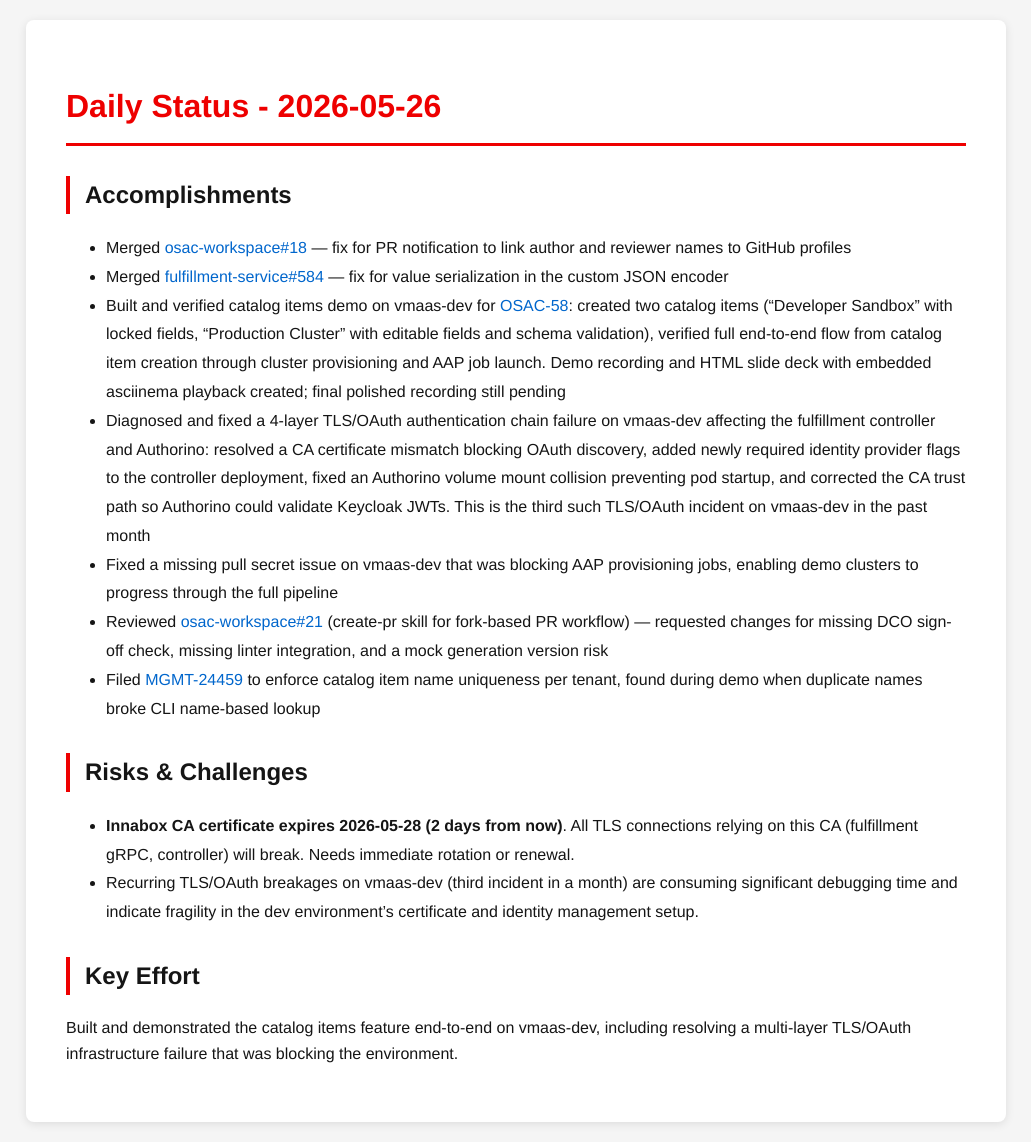
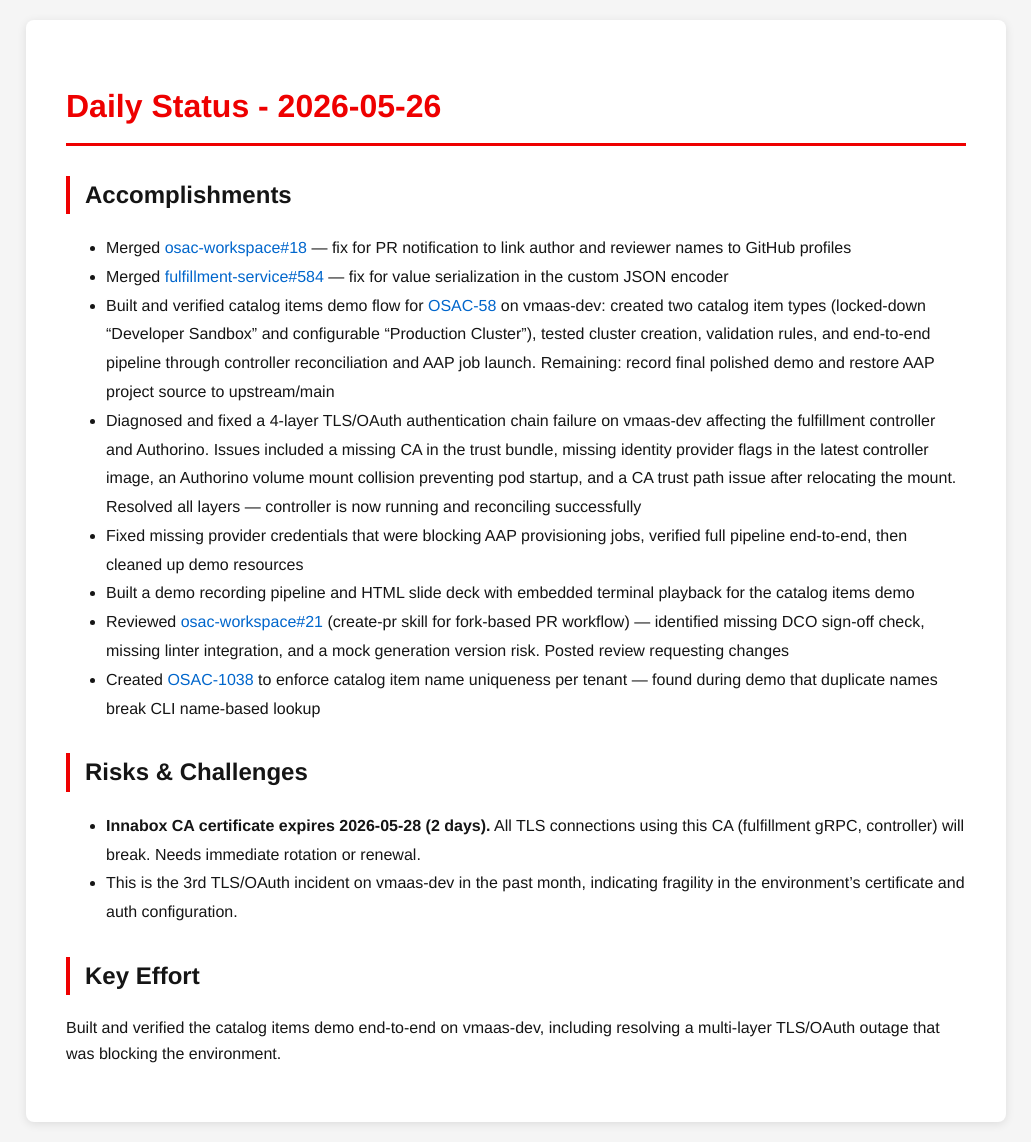
Before and after one commit to tzvatot/daily-status, a Jekyll site: the page built from 2026-05-26.md, in a window 1280 px wide. Shown: the whole page, without its empty margins (124-1155 px from the left). Built offline with Jekyll 4.4.1, drawn with Linux system fonts in a browser that asks for light colours.

Commit message:
Daily status update - 2026-05-26

```diff
--- a/2026-05-26.md
+++ b/2026-05-26.md
@@ -9,15 +9,16 @@ date: 2026-05-26
 ## Accomplishments
 - Merged [osac-workspace#18](https://github.com/osac-project/osac-workspace/pull/18) — fix for PR notification to link author and reviewer names to GitHub profiles
 - Merged [fulfillment-service#584](https://github.com/osac-project/fulfillment-service/pull/584) — fix for value serialization in the custom JSON encoder
-- Built and verified catalog items demo on vmaas-dev for [OSAC-58](https://redhat.atlassian.net/browse/OSAC-58): created two catalog items ("Developer Sandbox" with locked fields, "Production Cluster" with editable fields and schema validation), verified full end-to-end flow from catalog item creation through cluster provisioning and AAP job launch. Demo recording and HTML slide deck with embedded asciinema playback created; final polished recording still pending
-- Diagnosed and fixed a 4-layer TLS/OAuth authentication chain failure on vmaas-dev affecting the fulfillment controller and Authorino: resolved a CA certificate mismatch blocking OAuth discovery, added newly required identity provider flags to the controller deployment, fixed an Authorino volume mount collision preventing pod startup, and corrected the CA trust path so Authorino could validate Keycloak JWTs. This is the third such TLS/OAuth incident on vmaas-dev in the past month
-- Fixed a missing pull secret issue on vmaas-dev that was blocking AAP provisioning jobs, enabling demo clusters to progress through the full pipeline
-- Reviewed [osac-workspace#21](https://github.com/osac-project/osac-workspace/pull/21) (create-pr skill for fork-based PR workflow) — requested changes for missing DCO sign-off check, missing linter integration, and a mock generation version risk
-- Filed [MGMT-24459](https://redhat.atlassian.net/browse/MGMT-24459) to enforce catalog item name uniqueness per tenant, found during demo when duplicate names broke CLI name-based lookup
+- Built and verified catalog items demo flow for [OSAC-58](https://redhat.atlassian.net/browse/OSAC-58) on vmaas-dev: created two catalog item types (locked-down "Developer Sandbox" and configurable "Production Cluster"), tested cluster creation, validation rules, and end-to-end pipeline through controller reconciliation and AAP job launch. Remaining: record final polished demo and restore AAP project source to upstream/main
+- Diagnosed and fixed a 4-layer TLS/OAuth authentication chain failure on vmaas-dev affecting the fulfillment controller and Authorino. Issues included a missing CA in the trust bundle, missing identity provider flags in the latest controller image, an Authorino volume mount collision preventing pod startup, and a CA trust path issue after relocating the mount. Resolved all layers — controller is now running and reconciling successfully
+- Fixed missing provider credentials that were blocking AAP provisioning jobs, verified full pipeline end-to-end, then cleaned up demo resources
+- Built a demo recording pipeline and HTML slide deck with embedded terminal playback for the catalog items demo
+- Reviewed [osac-workspace#21](https://github.com/osac-project/osac-workspace/pull/21) (create-pr skill for fork-based PR workflow) — identified missing DCO sign-off check, missing linter integration, and a mock generation version risk. Posted review requesting changes
+- Created [OSAC-1038](https://redhat.atlassian.net/browse/OSAC-1038) to enforce catalog item name uniqueness per tenant — found during demo that duplicate names break CLI name-based lookup
 
 ## Risks & Challenges
-- **Innabox CA certificate expires 2026-05-28 (2 days from now)**. All TLS connections relying on this CA (fulfillment gRPC, controller) will break. Needs immediate rotation or renewal.
-- Recurring TLS/OAuth breakages on vmaas-dev (third incident in a month) are consuming significant debugging time and indicate fragility in the dev environment's certificate and identity management setup.
+- **Innabox CA certificate expires 2026-05-28 (2 days).** All TLS connections using this CA (fulfillment gRPC, controller) will break. Needs immediate rotation or renewal.
+- This is the 3rd TLS/OAuth incident on vmaas-dev in the past month, indicating fragility in the environment's certificate and auth configuration.
 
 ## Key Effort
-Built and demonstrated the catalog items feature end-to-end on vmaas-dev, including resolving a multi-layer TLS/OAuth infrastructure failure that was blocking the environment.
+Built and verified the catalog items demo end-to-end on vmaas-dev, including resolving a multi-layer TLS/OAuth outage that was blocking the environment.
```
